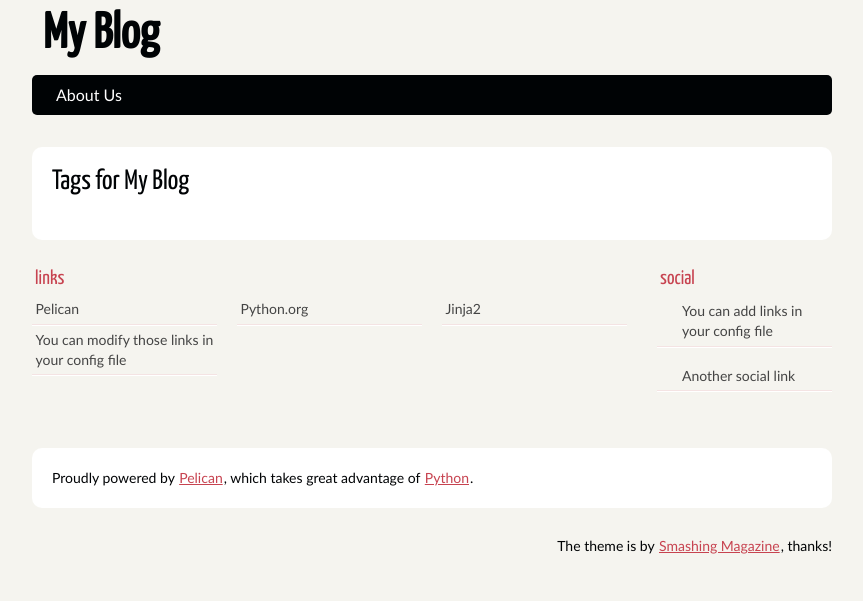
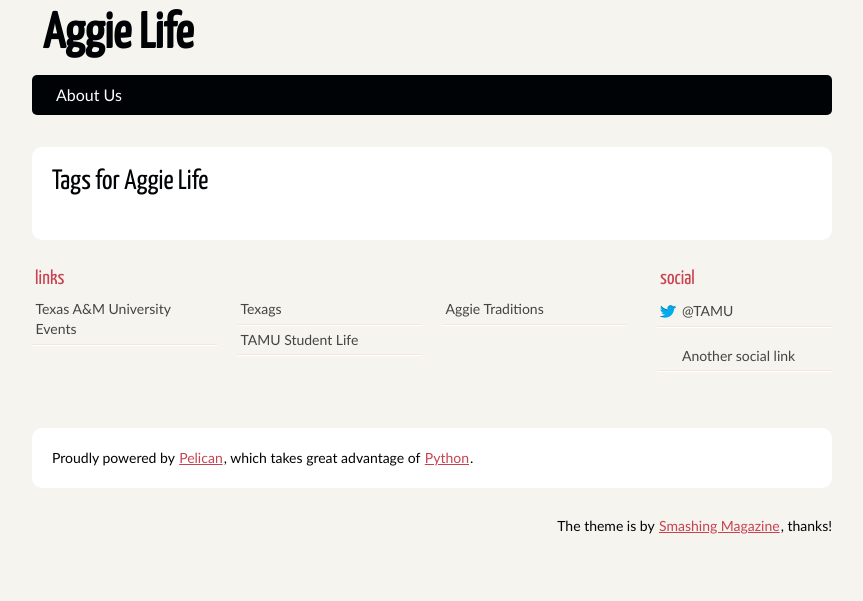
Before and after one commit to aggie2p/aggie2p.github.io2, a plain HTML site: page tags.html in a window 1280 px wide. Shown: the whole page, without its empty margins (208-1071 px from the left). Drawn offline with Linux system fonts and the light colour scheme; files whose address does not match are found by name.

Commit message:
First post.

```diff
--- a/tags.html
+++ b/tags.html
@@ -2,20 +2,20 @@
 <html lang="en">
 <head>
         <meta charset="utf-8" />
-        <title>My Blog - Tags</title>
-        <link rel="stylesheet" href="/theme/css/main.css" />
+        <title>Aggie Life - Tags</title>
+        <link rel="stylesheet" href="./theme/css/main.css" />
 </head>
 
 <body id="index" class="home">
         <header id="banner" class="body">
-                <h1><a href="/">My Blog </a></h1>
+                <h1><a href="./">Aggie Life </a></h1>
                 <nav><ul>
-                    <li><a href="/pages/pages.html">About Us</a></li>
+                    <li><a href="./pages/pages.html">About Us</a></li>
                 </ul></nav>
         </header><!-- /#banner -->
 
 <section id="content" class="body">
-    <h1>Tags for My Blog</h1>
+    <h1>Tags for Aggie Life</h1>
     <ul>
     </ul>
 </section>
@@ -24,17 +24,17 @@
                 <div class="blogroll">
                         <h2>links</h2>
                         <ul>
-                            <li><a href="http://getpelican.com/">Pelican</a></li>
-                            <li><a href="http://python.org/">Python.org</a></li>
-                            <li><a href="http://jinja.pocoo.org/">Jinja2</a></li>
-                            <li><a href="#">You can modify those links in your config file</a></li>
+                            <li><a href="https://calendar.tamu.edu/">Texas A&M University Events</a></li>
+                            <li><a href="http://texags.com">Texags</a></li>
+                            <li><a href="https://www.tamu.edu/traditions/">Aggie Traditions</a></li>
+                            <li><a href="https://www.tamu.edu/student-life/index.html">TAMU Student Life</a></li>
                         </ul>
                 </div><!-- /.blogroll -->
                 <div class="social">
                         <h2>social</h2>
                         <ul>
 
-                            <li><a href="#">You can add links in your config file</a></li>
+                            <li><a href="https://twitter.com/TAMU">@TAMU</a></li>
                             <li><a href="#">Another social link</a></li>
                         </ul>
                 </div><!-- /.social -->
```
Also changed, not shown: archives.html (+10 -10 lines), authors.html (+10 -10 lines), categories.html (+10 -10 lines), index.html (+10 -10 lines), pages/pages.html (+8 -8 lines).
